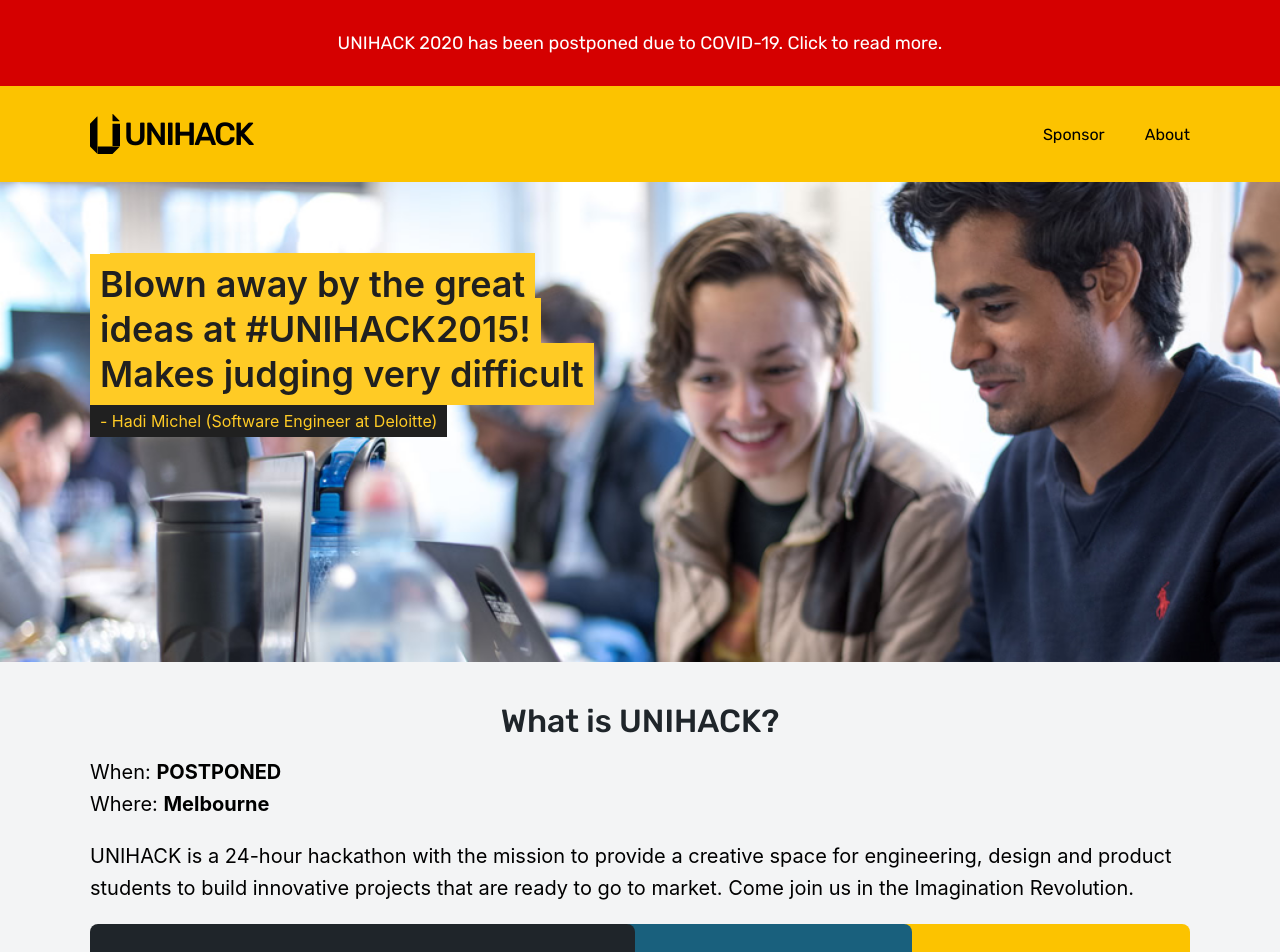
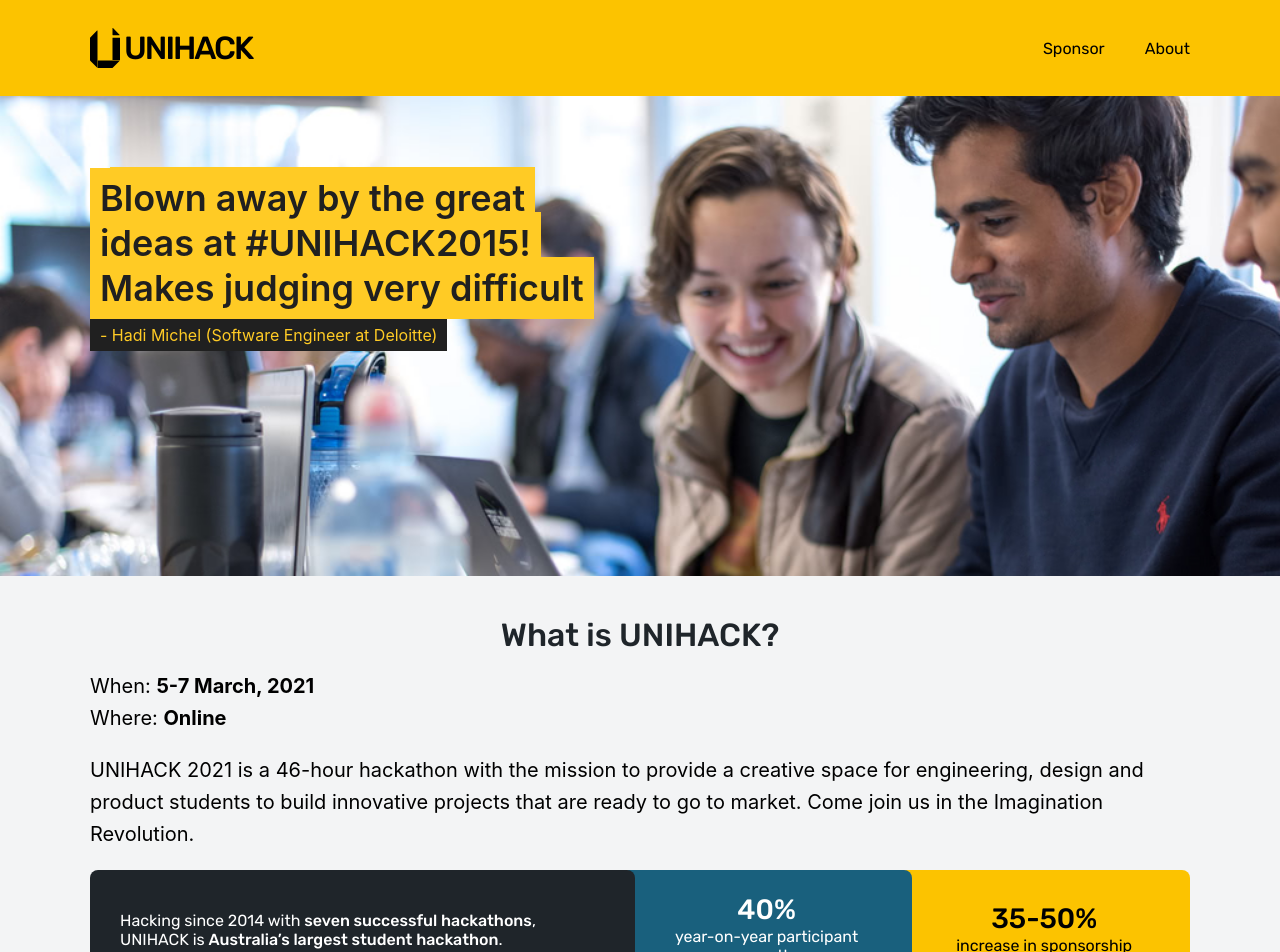
Before and after one commit to unihackhq/unihack.net, a Next.js app: page /sponsorship in a window 1280 px wide. Shown: the top 952 px of the page. Built offline with nearby package versions, Linux system fonts and the light colour scheme.

Commit message:
added 2021 dates

```diff
--- a/content/faqs.json
+++ b/content/faqs.json
@@ -13,7 +13,7 @@
   },
   {
     "title": "Can we work on existing projects?",
-    "answer": "No, you will not be allowed to work on existing projects at UNIHACK. We want to see new ideas that you and your team can come up with in 24 hours. However, you can use your own projects in your idea if it is open sourced."
+    "answer": "No, you will not be allowed to work on existing projects at UNIHACK. We want to see new ideas that you and your team can come up with in 46 hours. However, you can use your own projects in your idea if it is open sourced."
   },
   {
     "title": "Does our idea have to follow a particular theme?",
@@ -21,7 +21,7 @@
   },
   {
     "title": "I have never been to a hackathon, is that okay?",
-    "answer": "Certainly! Hackathons are a great way to learn new skills, and there will be mentors on-site to help you along the way to help you build the best possible idea within 24 hours."
+    "answer": "Certainly! Hackathons are a great way to learn new skills, and there will be mentors on-site to help you along the way to help you build the best possible idea within 46 hours."
   },
   {
     "title": "Do you do travel reimbursements?",
--- a/layouts/page/page.tsx
+++ b/layouts/page/page.tsx
@@ -7,7 +7,7 @@ import { COLORS } from '../../styles/styles';
 
 const description = `
   UNIHACK is Australia's premier student hackathon, based in Melbourne and Sydney.
-  Students get 24 hours to design and build something awesome – an app, website, piece of hardware... anything goes.
+  Students get 46 hours to design and build something awesome – an app, website, piece of hardware... anything goes.
   Solve a problem, impress us and win some prizes!
 `;
 
--- a/pages/index.tsx
+++ b/pages/index.tsx
@@ -4,7 +4,6 @@ import styles from './index.module.scss';
 import Page from '../layouts/page/page';
 import Hero from '../sections/hero/hero';
 import Faqs from '../sections/faqs/faqs';
-import Alert from '../components/alert/alert';
 import EventDescription from '../sections/event-description/event-description';
 import CityBanner from '../components/city-banner/city-banner';
 import Sponsor from '../components/sponsor/sponsor';
@@ -15,10 +14,6 @@ export default () => (
       <title>UNIHACK — Australia's premier student hackathon</title>
     </Head>
     <Page featureBackground>
-      <Alert
-        link="https://www.notion.so/unihack/UNIHACK-2020-and-COVID-19-405d863cb8904b22837ecc85e577d9c9"
-        message="UNIHACK 2020 has been postponed due to COVID-19. Click to read more."
-      />
       <Hero />
       <EventDescription />
       <Faqs />
--- a/pages/sponsorship/index.tsx
+++ b/pages/sponsorship/index.tsx
@@ -14,13 +14,9 @@ import TiersTable from '../../sections/tiers-table/tiers-table';
 export default () => (
   <div>
     <Head>
-      <title>UNIHACK 2020 — Sponsorship</title>
+      <title>UNIHACK 2021 — Sponsorship</title>
     </Head>
     <Page>
-      <Alert
-        link="https://www.notion.so/unihack/UNIHACK-2020-and-COVID-19-405d863cb8904b22837ecc85e577d9c9"
-        message="UNIHACK 2020 has been postponed due to COVID-19. Click to read more."
-      />
       <Header withLogo solid />
       <SponsorHero />
       <SponsorInfo />
--- a/sections/about-us/about-us.tsx
+++ b/sections/about-us/about-us.tsx
@@ -18,7 +18,7 @@ const AboutUs = () => (
         students nationwide.
       </p>
       <p>
-        Teams have 24 hours to design and build something awesome. It can be
+        Teams have 46 hours to design and build something awesome. It can be
         anything - a website, a mobile application, a video game, or even
         something hardware. The important thing is that it needs to work when it
         is presented to the judges.
--- a/sections/sponsor-info/sponsor-info.tsx
+++ b/sections/sponsor-info/sponsor-info.tsx
@@ -6,16 +6,16 @@ const SponsorInfo = () => (
     <div className={styles['sponsor-info-content']}>
       <h2>What is UNIHACK?</h2>
       <p className={`${styles.details} ${styles['no-margin']}`}>
-        When: <strong>POSTPONED</strong>
+        When: <strong>5-7 March, 2021</strong>
       </p>
       <p className={`${styles.details} ${styles['no-margin']}`}>
-        Where: <strong>Melbourne</strong>
+        Where: <strong>Online</strong>
       </p>
       <p className={styles.details}>
-        UNIHACK is a 24-hour hackathon with the mission to provide a creative
-        space for engineering, design and product students to build innovative
-        projects that are ready to go to market. Come join us in the Imagination
-        Revolution.
+        UNIHACK 2021 is a 46-hour hackathon with the mission to provide a
+        creative space for engineering, design and product students to build
+        innovative projects that are ready to go to market. Come join us in the
+        Imagination Revolution.
       </p>
       <div className={styles.pills}>
         <Pill color="grey">
```
Also changed, not shown: sections/hero/hero.tsx (+2 -8 lines).
